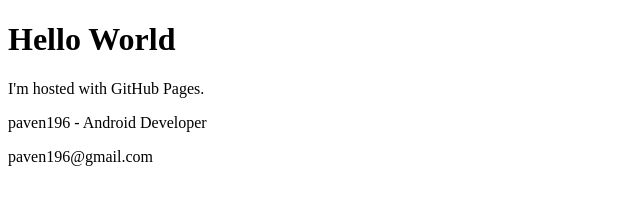
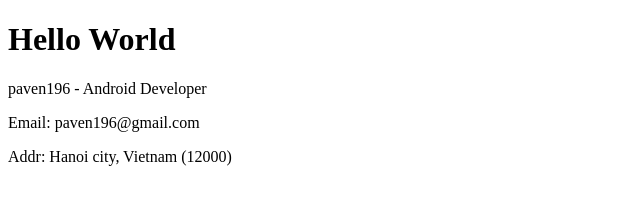
Before and after one commit to paven196/paven196.github.io, a plain HTML site: page index.html in a window 1280 px wide. Shown: the whole page, without its empty margins (0-640 px from the left). Drawn offline with Linux system fonts and the light colour scheme.

Commit message:
Update index.html
Add address

```diff
--- a/index.html
+++ b/index.html
@@ -2,8 +2,8 @@
 <html>
 <body>
 <h1>Hello World</h1>
-<p>I'm hosted with GitHub Pages.</p>
 <p>paven196 - Android Developer</p>
-<p>paven196@gmail.com</p>
+<p>Email: paven196@gmail.com</p>
+<p>Addr: Hanoi city, Vietnam (12000)</p>
 </body>
 </html>
```
